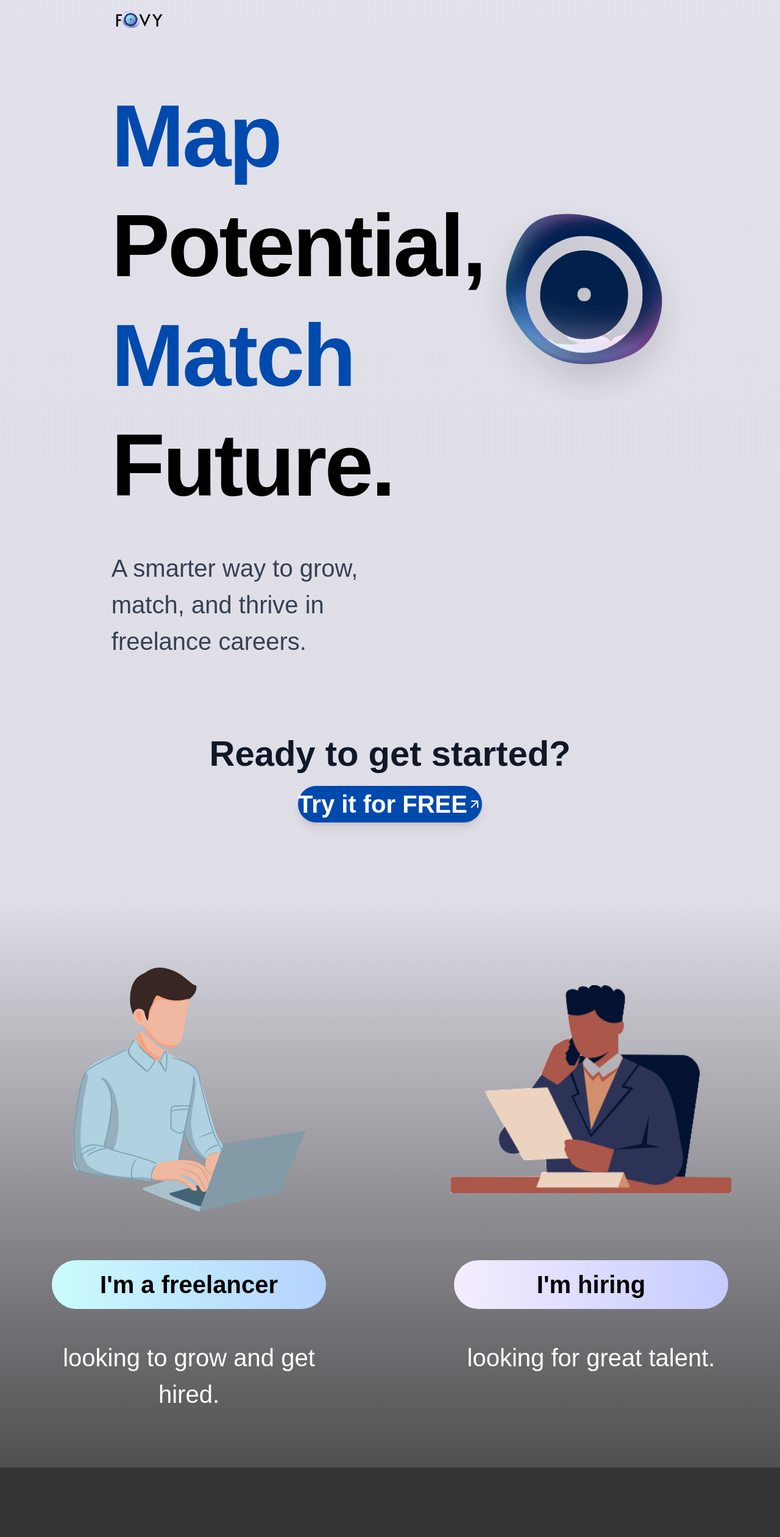
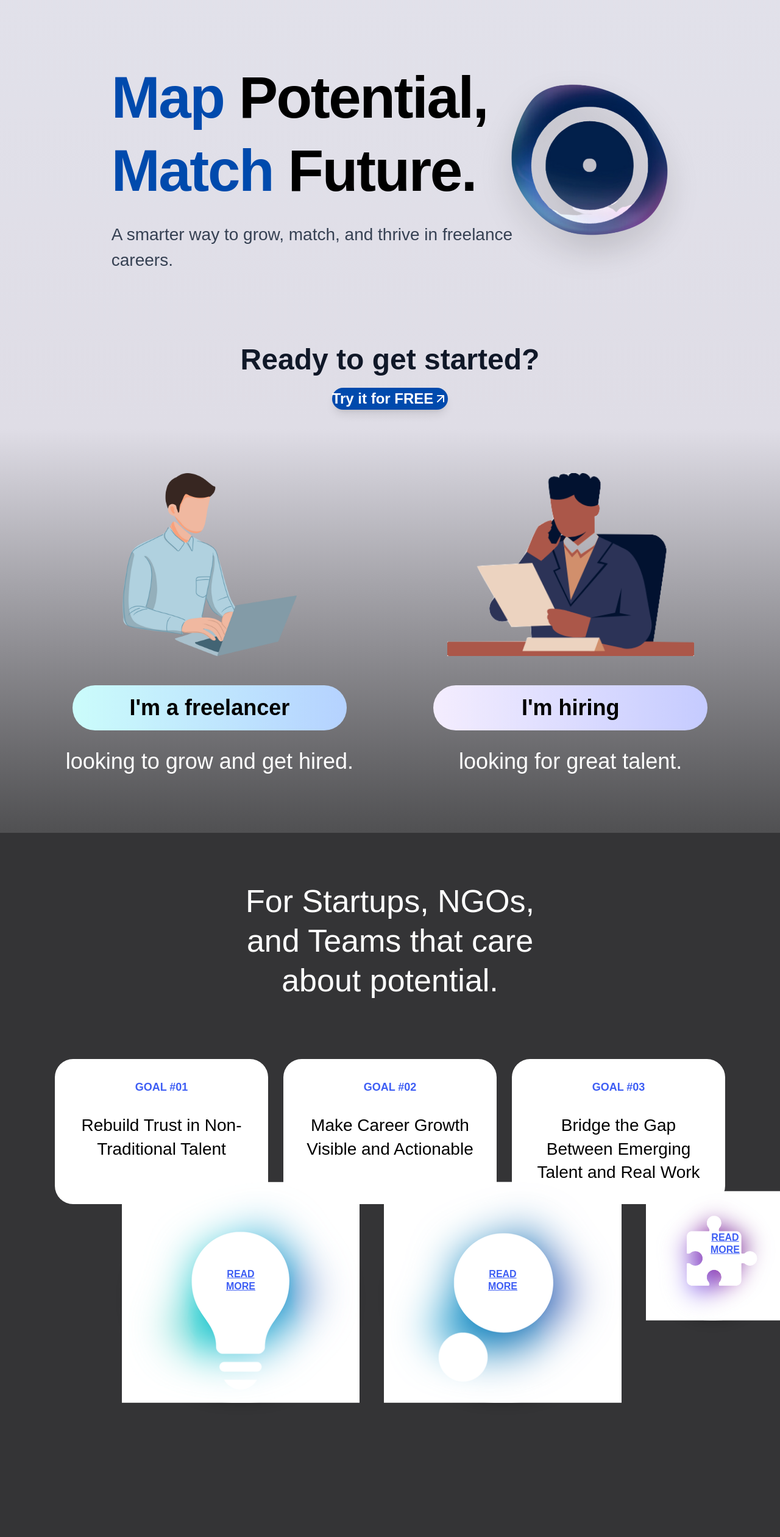
Before and after one commit to FOVY-Colelpis/fovy-frontend, a Next.js app: page / in a window 1280 px wide. Shown: the part 180-2701 px from the top of the page at 61% size. Built offline with nearby package versions, Linux system fonts and the light colour scheme.

Commit message:
Fix elementes size

```diff
--- a/src/components/CTASection.tsx
+++ b/src/components/CTASection.tsx
@@ -9,9 +9,9 @@ export default function CTASection() {
   const router = useRouter();
 
   return (
-    <section className="bg-gradient-to-b from-[#DFDDE6] to-[#505052] text-center flex items-center justify-center py-20">
-      <div className="max-w-6xl mx-auto px-4">
-        <div className="grid grid-cols-2 gap-[200px]">
+    <section className="bg-gradient-to-b from-[#DFDDE6] to-[#505052] text-center flex items-center justify-center py-12">
+      <div className="max-w-10xl">
+        <div className="grid grid-cols-1 lg:grid-cols-2 gap-20 lg:gap-30">
           {/* Freelancer */}
           <div className="flex flex-col items-center">
             <Image
@@ -19,16 +19,16 @@ export default function CTASection() {
               alt="freelancer"
               width={300}
               height={300}
-              className="my-[30px] w-auto h-[300px] lg:h-[400px] object-contain"
+              className="my-6 w-auto h-[250px] lg:h-[300px] object-contain"
             />
             <button
               onClick={() => router.push('/freelancer')}
-              className="bg-gradient-to-r from-[#CBFCFB] to-[#B5D2FF] rounded-full py-[10px] my-[50px] text-black font-bold text-[40px] w-[450px] hover:opacity-80 hover:scale-105 transition-all duration-300 cursor-pointer"
+              className="bg-gradient-to-r from-[#CBFCFB] to-[#B5D2FF] rounded-full py-[10px] my-6 text-black font-bold text-[36px] w-[450px] hover:opacity-80 hover:scale-105 transition-all duration-300 cursor-pointer"
               style={{border: 'none', outline: 'none'}}
             >
               I'm a freelancer
             </button>
-            <p className="text-[white] text-[40px] mt-[0px] mb-[60px]">
+            <p className="text-[white] text-[36px] mt-0 mb-8">
               looking to grow and get hired.
             </p>
           </div>
@@ -40,16 +40,16 @@ export default function CTASection() {
               alt="hiring"
               width={300}
               height={300}
-              className="my-[30px] w-auto h-[300px] lg:h-[400px] object-contain"
+              className="my-6 w-auto h-[250px] lg:h-[300px] object-contain"
             />
             <button
               onClick={() => router.push('/hiring')}
-              className="bg-gradient-to-r from-[#F4EDFE] to-[#C5CBFF] rounded-full py-[10px] my-[50px] text-black font-bold text-[40px] w-[450px] hover:opacity-80 hover:scale-105 transition-all duration-300 cursor-pointer"
+              className="bg-gradient-to-r from-[#F4EDFE] to-[#C5CBFF] rounded-full py-[10px] my-6 text-black font-bold text-[36px] w-[450px] hover:opacity-80 hover:scale-105 transition-all duration-300 cursor-pointer"
               style={{border: 'none', outline: 'none'}}
             >
               I'm hiring
             </button>
-            <p className="text-[white] text-[40px] mt-[0px] pb-[60px]">
+            <p className="text-[white] text-[36px] mt-0 pb-8">
               looking for great talent.
             </p>
           </div>
--- a/src/components/FreelancerSection.tsx
+++ b/src/components/FreelancerSection.tsx
@@ -5,15 +5,15 @@ export default function FreelancerSection() {
     <section className="bg-[black] text-[white] min-h-screen flex flex-col items-center relative px-8">
       {/* Content */}
       <div className="relative text-center z-10 max-w-4xl">
-        <h2 className="text-[48px] font-medium mt-[100px]">
+        <h2 className="text-[32px] font-medium mt-16">
           Skill Mapping
         </h2>
 
-        <p className="text-[24px] my-[50px]">
+        <p className="text-[18px] my-8">
           Get a <span className="text-[#5DE1E6]">FREE personalized skill map</span> from FOVY.
         </p>
 
-        <div className="text-[22px] leading-relaxed space-y-6 text-center max-w-[800px]">
+        <div className="text-[16px] leading-relaxed space-y-6 text-center max-w-[800px]">
           <p>
             This is part of our early-stage user testing for FOVY's career system.
           </p>
--- a/src/components/HeroSection.tsx
+++ b/src/components/HeroSection.tsx
@@ -6,61 +6,64 @@ import icon from '../../public/images/icon.png';
 
 export default function HeroSection() {
   return (
-    <section className="bg-gradient-to-b from-[#e2e2eb] to-[#DFDDE6] relative overflow-hidden py-20">
-      <div className="max-w-full px-[14.28%] lg:px-[14.28%] pt-[96px] lg:pt-[112px] pb-[32px] lg:pb-[48px] relative">
+    <section className="bg-gradient-to-b from-[#e2e2eb] to-[#DFDDE6] relative overflow-hidden py-8">
+      <div className="w-full px-[14.28%] pt-12 relative">
         {/* Logo positioned at top-left with spacing */}
-        <div className="mb-[64px] lg:mb-[80px]">
+        <div className="mb-36 w-[128px] h-[56px]">
           <Image
             src={logo}
             alt="FOVY Logo"
-            width={140}
-            height={64}
-            className="lg:w-[96px] lg:h-auto"
+            width={128}
+            height={56}
+            className="w-full h-full object-cover"
           />
         </div>
 
         {/* Main content - text only */}
-        <div className="flex flex-col items-start justify-start">
+        <div className="flex flex-col lg:flex-row items-start justify-between">
           {/* Left side - Text content aligned with logo */}
-          <div className="text-left w-full lg:w-1/2 lg:pr-[32px]">
+          <div className="text-left w-full lg:w-4/5 lg:pr-8">
             {/* Main headline */}
-            <h1 className="text-[72px] sm:text-[96px] lg:text-[120px] xl:text-[144px] font-bold leading-tight mb-[48px] tracking-tight">
-              <span className="text-[#004AAD]">Map</span>{' '}
-              <span className="text-black">Potential,</span>
-              <br />
-              <span className="text-[#004AAD]">Match</span>{' '}
-              <span className="text-black">Future.</span>
+            <h1 className="text-[48px] sm:text-[64px] lg:text-[80px] xl:text-[96px] font-bold leading-tight mb-6 tracking-tight">
+              <div>
+                <span className="text-[#004AAD]">Map</span>{' '}
+                <span className="text-black">Potential,</span>
+              </div>
+              <div>
+                <span className="text-[#004AAD]">Match</span>{' '}
+                <span className="text-black">Future.</span>
+              </div>
             </h1>
 
             {/* Description */}
-            <p className="text-[32px] sm:text-[36px] lg:text-[40px] text-gray-700 max-w-[1024px]">
+            <p className="text-[20px] sm:text-[24px] lg:text-[28px] text-gray-700">
               A smarter way to grow, match, and thrive in freelance careers.
             </p>
           </div>
         </div>
 
         {/* Floating Icon positioned absolutely - height matches text */}
-        <div className="absolute top-[30%] right-[15%] transform -translate-y-[1/2] block z-50">
+        <div className="absolute top-1/2 right-[14.28%] transform -translate-y-1/2 block z-50 lg:block hidden">
           <Image
             src={icon}
             alt="FOVY icon"
             width={194}
             height={250}
-            className="w-auto h-[250px] object-contain drop-shadow-2xl"
+            className="w-auto h-[200px] lg:h-[250px] object-contain drop-shadow-2xl"
             priority
           />
         </div>
 
         {/* Bottom CTA - horizontally centered, 1% from bottom */}
-        <div className="text-center z-40 mt-[100px]">
-          <p className="text-[50px] lg:text-[58px] font-bold text-gray-900 mb-[32px]">
+        <div className="text-center z-40 mt-24">
+          <p className="text-[42px] lg:text-[48px] font-bold text-gray-900 mb-6">
             Ready to get started?
           </p>
           <a
             href="https://www.surveycake.com/s/VG6XM"
             target="_blank"
             rel="noopener noreferrer"
-            className="inline-flex items-center gap-[3] bg-[#004AAD] text-[white] px-[15] py-[6] rounded-full text-[30px] lg:text-[40px] font-semibold hover:bg-[#2d4bd8] hover:opacity-80 hover:scale-105 transition-colors duration-300 shadow-lg"
+            className="inline-flex items-center gap-[3] bg-[#004AAD] text-[white] px-[15] py-[6] rounded-full text-[20px] lg:text-[24px] font-semibold hover:bg-[#2d4bd8] hover:opacity-80 hover:scale-105 transition-colors duration-300 shadow-lg"
           >
             Try it for FREE
             <svg
--- a/src/components/HiringSection.tsx
+++ b/src/components/HiringSection.tsx
@@ -7,7 +7,7 @@ export default function ComingSoonSection() {
     <section className="bg-[black] text-[white] min-h-screen flex flex-col items-center relative">
       {/* Content */}
       <div className="relative text-center z-10">
-        <h2 className="text-[48px] font-medium my-[100px]">
+        <h2 className="text-[32px] font-medium my-16">
           Smart Matching
         </h2>
       </div>
--- a/src/components/PuzzleSection.tsx
+++ b/src/components/PuzzleSection.tsx
@@ -21,9 +21,9 @@ const goals = [
 
 export default function PuzzleSection() {
   return (
-          <section className="bg-[#343436] flex items-center justify-center py-20">
-        <div className="max-w-7xl mx-auto text-center" style={{transform: 'translateY(-50px)'}}>
-        <h2 className="text-[58px] text-[white] leading-tight text-center px-[350px] m-0 font-normal pb-[120px] pt-[100px]" style={{margin: 0}}>
+          <section className="bg-[#343436] flex items-center justify-center py-12 pb-[400px]">
+        <div className="max-w-8xl mx-auto text-center">
+        <h2 className="text-[52px] text-[white] leading-tight text-center px-[400px] m-0 font-normal pb-24 pt-8">
           For Startups, NGOs, and Teams that care about potential.
         </h2>
 
@@ -31,13 +31,13 @@ export default function PuzzleSection() {
           {goals.map((goal) => (
             <div
               key={goal.id}
-              className="bg-[white] text-[black] rounded-[30px] p-8 flex flex-col items-center relative w-[400px]"
+              className="bg-[white] text-[black] rounded-[30px] p-8 flex flex-col items-center relative w-[350px]"
             >
               {/* 上方 Goal */}
               <p className="text-[#3e5ef4] text-lg font-bold my-[20px] text-center">{goal.id}</p>
 
               {/* 中間內文 */}
-              <h3 className="text-[30px] font-normal text-center leading-snug mt-[20px] mb-[180px] flex-grow px-[20px]">
+              <h3 className="text-[28px] font-normal text-center leading-snug mt-[20px] flex-grow">
                 {goal.title}
               </h3>
             </div>
@@ -51,10 +51,10 @@ export default function PuzzleSection() {
               style={{
                 left: `${400 * index + 30 * index + 200}px`,
                 top: '100%',
-                transform: 'translateY(-60%)'
+                transform: 'translateY(-10%)'
               }}
             >
-              <div className="relative w-20 h-20 bg-white rounded-full shadow-lg flex items-center justify-center">
+              <div className="relative bg-white rounded-full shadow-lg flex items-center justify-center">
                 <Image
                   src={goal.image}
                   alt={goal.title}
@@ -65,7 +65,7 @@ export default function PuzzleSection() {
                 <div className="absolute inset-0 flex items-center justify-center" style={{
                   transform: `translateY(-20px) ${index === 2 ? 'translateX(20px)' : ''}`
                 }}>
-                  <span className="text-[20px] text-[#3e5ef4] font-bold text-center leading-tight underline">
+                  <span className="text-[16px] text-[#3e5ef4] font-bold text-center leading-tight underline">
                     READ<br />MORE
                   </span>
                 </div>
```
Also changed, not shown: src/components/JoinUsSection.tsx (+10 -10 lines), src/components/MilestoneSection.tsx (+6 -6 lines), src/components/SDGSection.tsx (+10 -20 lines), src/components/TeamSection.tsx (+13 -13 lines), src/components/VisionSection.tsx (+6 -6 lines).
